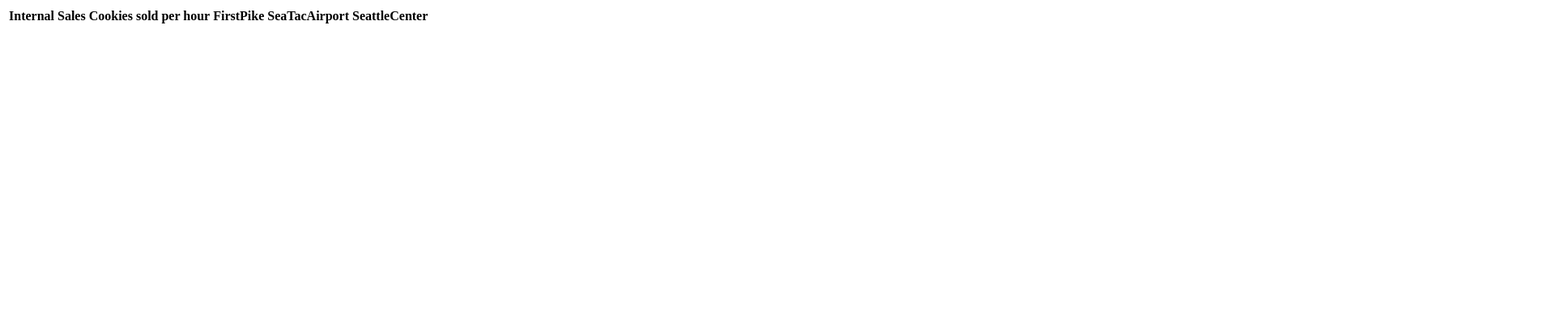
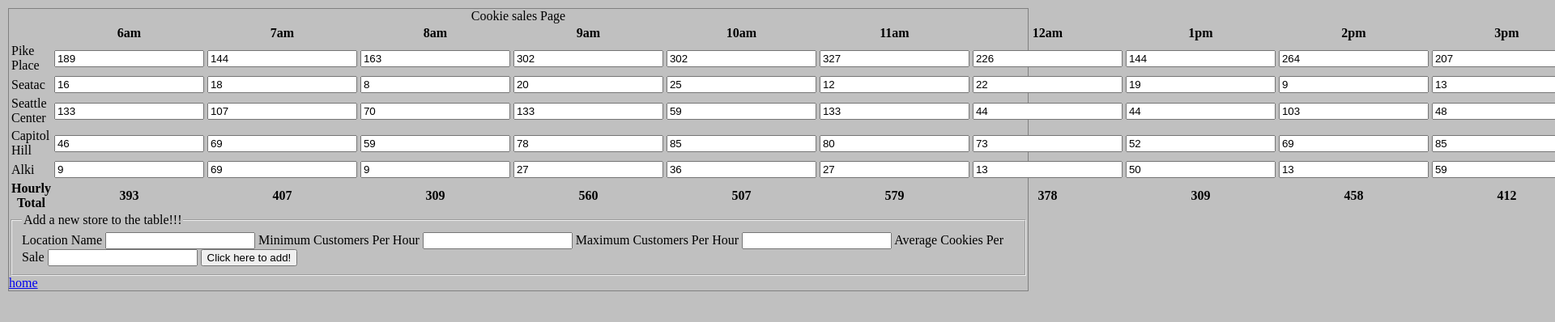
Before and after one commit to Arthur5412/cookie-stand, a plain HTML site: page sales.html in a window 1280 px wide. Shown: the top 398 px of the page at 81% size, 1920 px wide, since content can reach past the window. Drawn offline with Linux system fonts and the light colour scheme.

Commit message:
added cookies

```diff
--- a/app.js
+++ b/app.js
@@ -1,34 +1,138 @@
 'use strict';
-//Declare the array and items in the array
-//var days = ['6am', '7am', '8am', '9am', '10am', '11am', '12pm', '1pm', '2pm', '3pm', '4pm', '5pm', '6pm', '7pm', '8pm'];
-//Make objective with values
-// var SeaTacAirport = {
-//   SeatacArray:[],
-//   mincust:3,
-//   maxcust:24,
-//   AvgCookieSale:1.2,
-// };
-// var SeattleCenter = {
-//   SeatacArray:[],
-//   mincust:11,
-//   maxcust:38,
-//   AvgCookieSale:3.7,
-// };
-// var CapitalHill = {
-//   SeatacArray:[],
-//   mincust:20,
-//   maxcust:38,
-//   AvgCookieSale:2.3,
-// };
-// var Alki = {
-//   SeatacArray:[],
-//   mincust:2,
-//   maxcust:16,
-//   AvgCookieSale:4.6,
-// };
-function getRandom(mincust,maxcust)
-{
-  return Math.floor(Math.random()*(maxcust-mincust+1)+mincust);
+
+var hours = ['6am', '7am', '8am', '9am', '10am', '11am', '12am', '1pm', '2pm', '3pm', '4pm', '5pm', '6pm', '7pm', '8pm'];
+var thead = document.getElementsByTagName('thead')[0];
+var tbody = document.getElementsByTagName('tbody')[0];
+var tfoot = document.getElementsByTagName('tfoot')[0];
+var addForm = document.getElementById('add-location');
+var salesForm = document.getElementById('sales-data');
+
+// Store Constructor Function
+function Store(location, min, max, avg) {
+  this.locationName = location;
+  this.minCustomersPerHour = min;
+  this.maxCustomersPerHour = max;
+  this.avgCookiesPerSale = avg;
+  this.cookiesPerHour = [];
+  this.totalCookies = 0;
+
+  this.getSales();
+
+  Store.allLocations.push(this);
 }
-getRandom(2,38);
-console.log(getRandom);
+Store.allLocations = [];
+
+Store.prototype.getSales = function() {
+  for (var i = 0; i < hours.length; i++) {
+    var numCustomers = rando(
+      this.minCustomersPerHour,
+      this.maxCustomersPerHour,
+    );
+    var hourlyCount = Math.floor(numCustomers * this.avgCookiesPerSale);
+    this.cookiesPerHour.push(hourlyCount);
+    this.totalCookies += hourlyCount;
+  }
+};
+
+Store.prototype.render = function(locationIndex) {
+  var tr = addElement('tr', '', tbody);
+  addElement('td', this.locationName, tr);
+  for (var i = 0; i < this.cookiesPerHour.length; i++) {
+    var td = addElement('td', '', tr);
+    var input = addElement('input', '', td);
+    input.value = this.cookiesPerHour[i];
+    input.dataset['hour'] = i;
+    input.dataset['location'] = locationIndex;
+  }
+  addElement('td', this.totalCookies, tr);
+};
+
+// func: rando(min,max)
+function rando(min, max) {
+  var randomNumber = Math.floor(Math.random() * (max - min + 1)) + min;
+  return randomNumber;
+}
+
+// DOM Magical time saver
+function addElement(element, content, parent) {
+  var newElement = document.createElement(element);
+  var newContent = document.createTextNode(content);
+  newElement.appendChild(newContent);
+  parent.appendChild(newElement);
+  return newElement;
+}
+
+function renderHeader() {
+  thead.innerHTML = '';
+  var tr = addElement('tr', '', thead);
+  addElement('th', '', tr);
+  for (var i = 0; i < hours.length; i++) {
+    addElement('th', hours[i], tr);
+  }
+  addElement('th', 'Total', tr);
+}
+
+function renderFooter() {
+  tfoot.innerHTML = '';
+  var tr = addElement('tr', '', tfoot);
+  addElement('th', 'Hourly Total', tr);
+
+  var grandTotal = 0;
+
+  for (var i = 0; i < hours.length; i++) {
+    var hourTotal = 0;
+    for (var x = 0; x < Store.allLocations.length; x++) {
+      hourTotal += Store.allLocations[x].cookiesPerHour[i];
+      grandTotal += Store.allLocations[x].cookiesPerHour[i];
+    }
+    addElement('th', hourTotal, tr);
+  }
+
+  addElement('th', grandTotal, tr);
+}
+
+function renderStores() {
+  tbody.innerHTML = '';
+  for (var i = 0; i < Store.allLocations.length; i++) {
+    Store.allLocations[i].render(i);
+  }
+}
+
+// Add a new store
+function handleSubmit(event) {
+  event.preventDefault();
+  var locationName = event.target.locName.value;
+  var min = parseInt(event.target.min.value);
+  var max = parseInt(event.target.max.value);
+  var avg = parseFloat(event.target.avg.value);
+
+  var addedStore = new Store(locationName, min, max, avg);
+
+  addedStore.render();
+
+  renderFooter();
+}
+
+function handleChange(event) {
+  console.log(event.target);
+  var location = event.target.dataset['location'];
+  var hour = event.target.dataset['hour'];
+  var newValue = parseInt(event.target.value);
+  Store.allLocations[location].cookiesPerHour[hour] = newValue;
+  renderFooter();
+}
+
+addForm.addEventListener('submit', handleSubmit);
+salesForm.addEventListener('change', handleChange);
+
+new Store('Pike Place', 22, 65, 6.3);
+new Store('Seatac', 3, 24, 1.2);
+new Store('Seattle Center', 11, 38, 3.7);
+new Store('Capitol Hill', 20, 38, 2.3);
+new Store('Alki', 2, 16, 4.6);
+
+renderHeader();
+renderStores();
+renderFooter();
+
+console.log(Store.allLocations);
--- /dev/null
+++ b/reset.css
@@ -0,0 +1,48 @@
+/* http://meyerweb.com/eric/tools/css/reset/
+   v2.0 | 20110126
+   License: none (public domain)
+*/
+
+html, body, div, span, applet, object, iframe,
+h1, h2, h3, h4, h5, h6, p, blockquote, pre,
+a, abbr, acronym, address, big, cite, code,
+del, dfn, em, img, ins, kbd, q, s, samp,
+small, strike, strong, sub, sup, tt, var,
+b, u, i, center,
+dl, dt, dd, ol, ul, li,
+fieldset, form, label, legend,
+table, caption, tbody, tfoot, thead, tr, th, td,
+article, aside, canvas, details, embed,
+figure, figcaption, footer, header, hgroup,
+menu, nav, output, ruby, section, summary,
+time, mark, audio, video {
+	margin: 0;
+	padding: 0;
+	border: 0;
+	font-size: 100%;
+	font: inherit;
+	vertical-align: baseline;
+}
+/* HTML5 display-role reset for older browsers */
+article, aside, details, figcaption, figure,
+footer, header, hgroup, menu, nav, section {
+	display: block;
+}
+body {
+	line-height: 1;
+}
+ol, ul {
+	list-style: none;
+}
+blockquote, q {
+	quotes: none;
+}
+blockquote:before, blockquote:after,
+q:before, q:after {
+	content: '';
+	content: none;
+}
+table {
+	border-collapse: collapse;
+	border-spacing: 0;
+}
--- a/sales.html
+++ b/sales.html
@@ -1,34 +1,63 @@
 <!DOCTYPE html>
 <html>
   <head>
-    <title>Sales Data</title>
+    <title>Sales Page</title>
+    <link rel="stylesheet" href="style.css" />
   </head>
+
   <body>
-      <main>
-          <section>
-            <table id="table-design">
-             <thead>
-               <tr>
-                 <th>Internal Sales</th>
-                 <th>Cookies sold per hour</th>
-                 <th>FirstPike</th>
-                 <th>SeaTacAirport</th>
-                 <th>SeattleCenter</th>
-               </tr>
-             </thead>
-             <tbody>
-               <tr>
-                 <td></td>
-                 <td></td>
-                 <td></td>
-                 <td></td>
-               </tr>
-             </tbody>
 
-            </table>
+    <header>
+      Cookie sales Page
+    </header>
 
-</section>
-   </main>
-   <script src ="app.js"></script>
+    <main>
+
+      <section>
+        <form id="sales-data">
+        <table id="salestable">
+          <thead></thead>
+          <tbody></tbody>
+          <tfoot></tfoot>
+        </table>
+        </form>
+      </section>
+
+      <section>
+			<form id="add-location">
+				<fieldset>
+					<legend>Add a new store to the table!!!</legend>
+
+					<label for="locName">
+             Location Name
+					  <input name="locName" type="text"></input>
+		      </label>
+					<label for="min">
+              Minimum Customers Per Hour
+					  <input name="min" type="number"></input>
+		      </label>
+					<label for="max">
+              Maximum Customers Per Hour
+	          <input name="max" type="number"></input>
+          </label>
+
+					<label for="avg">
+              Average Cookies Per Sale
+					  <input name="avg" type="text"></input>
+          </label>
+					<button type="submit">Click here to add!</button>
+				</fieldset>
+			</form>
+      </section>
+
+    </main>
+
+    <footer>
+        <a href="index.html" alt="salmon pic">home</a>
+    </footer>
+
+    <script src="app.js"></script>
+
   </body>
+
 </html>
--- a/style.css
+++ b/style.css
@@ -4,3 +4,8 @@ body{
     margin:10px;
     border: 1px solid grey;
 }
+header {
+
+    text-align: center;
+    font-weight: 100;
+}
--- /dev/null
+++ b/styleone.css
@@ -0,0 +1,29 @@
+body{
+   background-color: silver;
+}
+header{
+    text-align: center;
+    font-size: 20px;
+    font-style: normal;
+}
+P{
+ text-align: center;
+ font-style: italic;
+ font-family: sans-serif;
+
+}
+img{
+    margin:20px;
+    border: 30px none black;
+    padding: 100px;
+    position: relative;
+    top:-90px;
+
+}
+a{
+
+    display: block;
+    width: 113px;
+    margin: auto;
+
+}
```
Also changed, not shown: index.html (+14 -7 lines), imgs/frosted-cookie.jpg (added), 1 other file.
